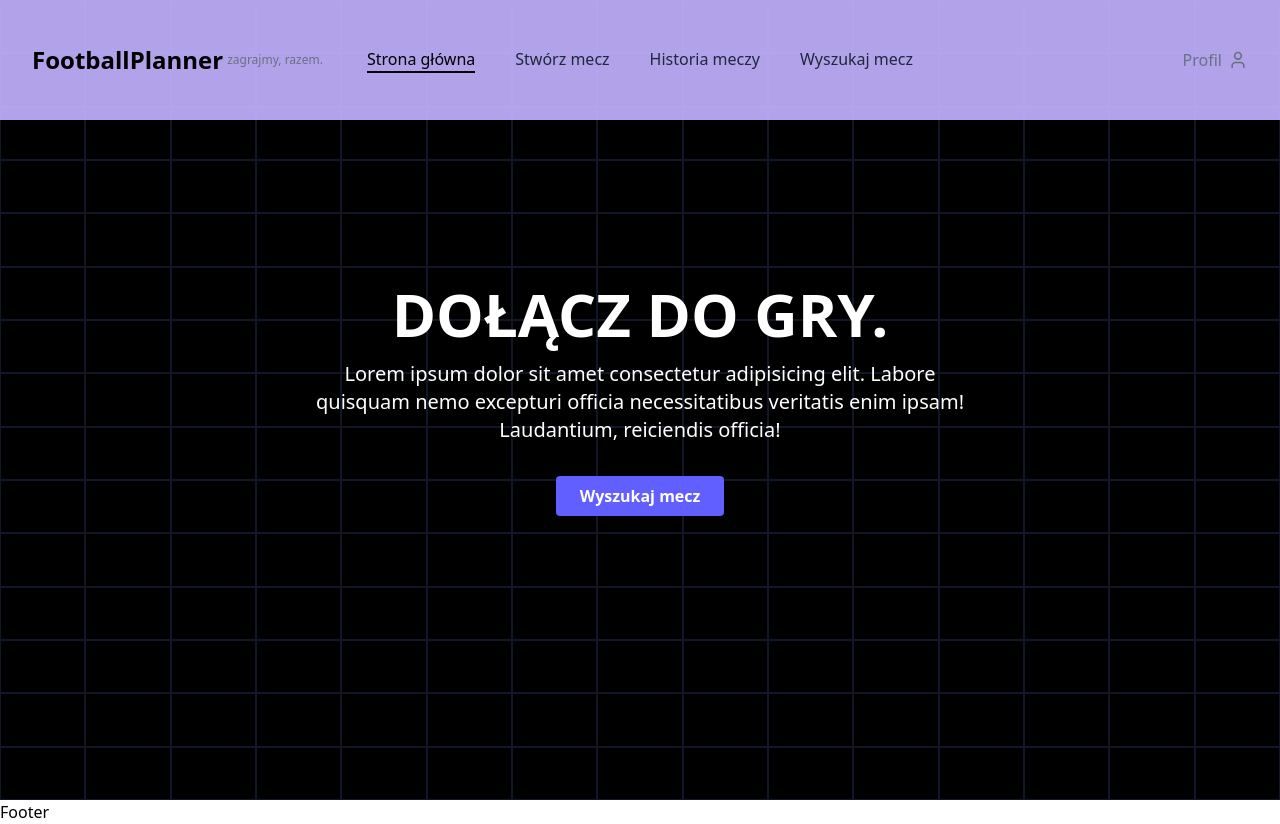
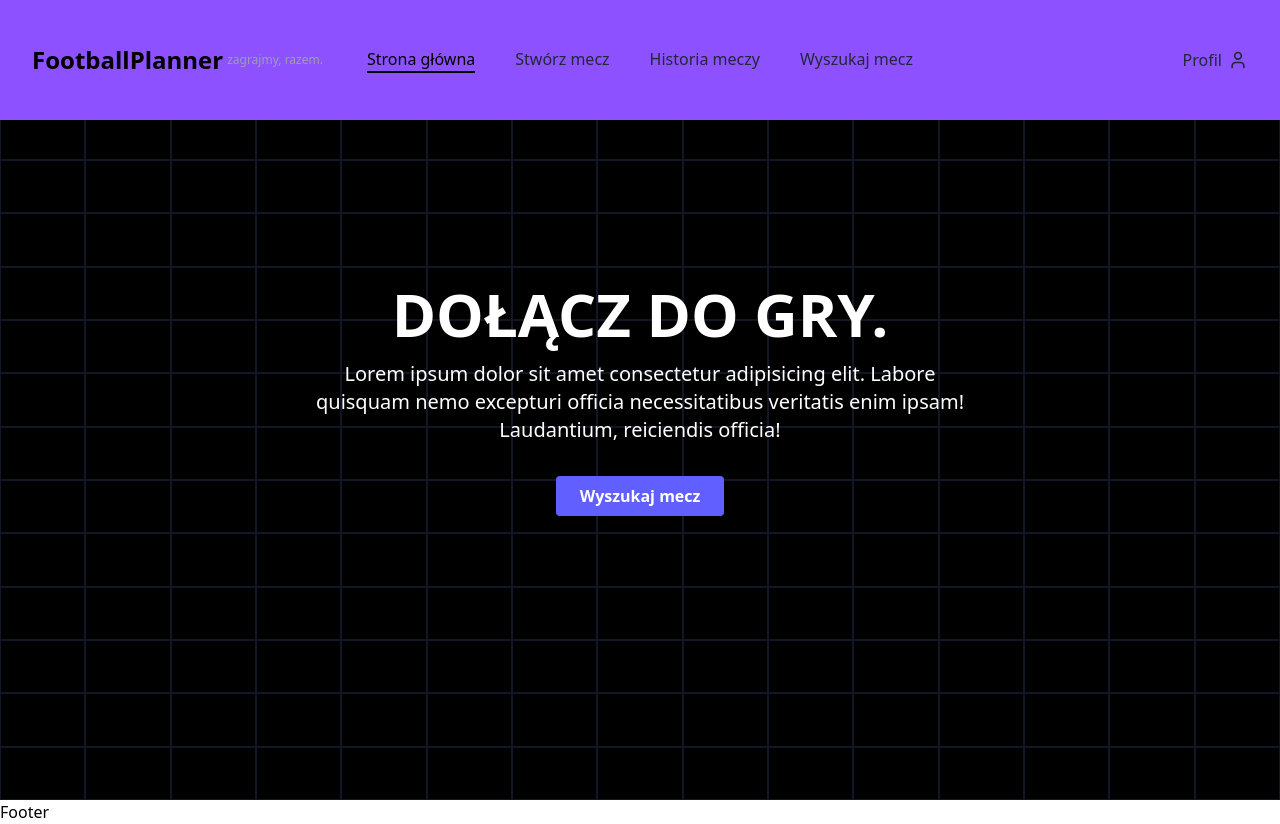
Before and after one commit to reavz7/FootballPlanner, a React (Vite) app in the folder client/: page / in a window 1280 px wide. Built offline with nearby package versions, Linux system fonts and the light colour scheme.

Commit message:
Refactor AnimatedHeroSection: update grid initialization and mouse handling logic; improve visual effects and responsiveness

```diff
--- a/client/src/components/Hero.jsx
+++ b/client/src/components/Hero.jsx
@@ -2,20 +2,19 @@ import { useState, useEffect, useRef } from "react";
 
 export default function AnimatedHeroSection() {
   const [mousePosition, setMousePosition] = useState({ x: 0, y: 0 });
-  const gridRef = useRef(null);
+  const containerRef = useRef(null);
   const [grid, setGrid] = useState([]);
-  const gridSize = 15; // Number of squares in each dimension
-  const activationRadius = 3; // How many squares away to light up
+  const gridSize = 15;
+  const activationRadius = 5;
 
-  // Initialize grid on component mount
   useEffect(() => {
     const newGrid = [];
-    for (let i = 0; i < gridSize; i++) {
-      for (let j = 0; j < gridSize; j++) {
+    for (let y = 0; y < gridSize; y++) {
+      for (let x = 0; x < gridSize; x++) {
         newGrid.push({
-          id: `${i}-${j}`,
-          x: i,
-          y: j,
+          id: `${x}-${y}`,
+          x: x,
+          y: y,
           active: false,
           opacity: 0,
         });
@@ -24,42 +23,41 @@ export default function AnimatedHeroSection() {
     setGrid(newGrid);
   }, []);
 
-  // Handle mouse movement
   useEffect(() => {
     const handleMouseMove = (e) => {
-      if (!gridRef.current) return;
+      if (!containerRef.current) return;
 
-      const rect = gridRef.current.getBoundingClientRect();
+      const rect = containerRef.current.getBoundingClientRect();
+
       const x = e.clientX - rect.left;
       const y = e.clientY - rect.top;
 
-      // Convert to grid coordinates
-      const gridX = Math.floor((x / rect.width) * gridSize);
-      const gridY = Math.floor((y / rect.height) * gridSize);
+      const gridX = (x / rect.width) * gridSize;
+      const gridY = (y / rect.height) * gridSize;
 
       setMousePosition({ x: gridX, y: gridY });
 
-      // Update grid cells based on mouse position
       setGrid((prevGrid) =>
         prevGrid.map((cell) => {
           const distance = Math.sqrt(
             Math.pow(cell.x - gridX, 2) + Math.pow(cell.y - gridY, 2)
           );
 
-          // Light up cells close to the mouse
+          // Zaświecenie komórek blisko myszy - tylko komórki bardzo blisko kursora
           if (distance < activationRadius) {
             return {
               ...cell,
               active: true,
-              opacity: 1 - distance / activationRadius,
+              // Intensywniejszy efekt - większy kontrast dla bliższych komórek
+              opacity: Math.pow(1 - distance / activationRadius, 2),
             };
           }
 
-          // Fade out other cells
+          // Szybsze wygaszanie pozostałych komórek
           return {
             ...cell,
             active: false,
-            opacity: cell.opacity > 0 ? cell.opacity - 0.1 : 0,
+            opacity: Math.max(0, cell.opacity - 0.2),
           };
         })
       );
@@ -72,12 +70,15 @@ export default function AnimatedHeroSection() {
   }, []);
 
   return (
-    <div className="relative w-full h-screen bg-black overflow-hidden">
-      {/* Grid overlay */}
+    <div
+      ref={containerRef}
+      className="relative w-full h-screen bg-black overflow-hidden"
+    >
+      {/* Siatka */}
       <div
-        ref={gridRef}
-        className="absolute inset-0 grid grid-cols-15 grid-rows-15"
+        className="absolute inset-0"
         style={{
+          display: "grid",
           gridTemplateColumns: `repeat(${gridSize}, 1fr)`,
           gridTemplateRows: `repeat(${gridSize}, 1fr)`,
         }}
@@ -87,16 +88,14 @@ export default function AnimatedHeroSection() {
             key={cell.id}
             className="border border-gray-900"
             style={{
-              backgroundColor: cell.active
-                ? "rgba(99, 102, 241, " + cell.opacity + ")"
-                : "transparent",
-              transition: "background-color 0.3s ease-out",
+              backgroundColor: `rgba(99, 102, 241, ${cell.opacity})`,
+              transition: "background-color 0.15s linear",
             }}
           />
         ))}
       </div>
 
-      {/* Hero Content */}
+      {/* Zawartość hero */}
       <div className="relative z-10 flex flex-col items-center justify-center h-full text-white p-4">
         <h1 className="text-6xl font-bold mb-4 text-center">DOŁĄCZ DO GRY.</h1>
         <p className="text-xl text-center max-w-2xl mb-8">
@@ -104,7 +103,7 @@ export default function AnimatedHeroSection() {
           quisquam nemo excepturi officia necessitatibus veritatis enim ipsam!
           Laudantium, reiciendis officia!
         </p>
-        <button className="bg-indigo-500 hover:bg-indigo-600 text-white font-bold py-2 px-6 rounded transition-colors">
+        <button className="bg-indigo-500 hover:bg-indigo-600 text-white font-bold py-2 px-6 rounded transition-colors cursor-pointer">
           Wyszukaj mecz
         </button>
       </div>
--- a/client/src/components/Navbar.jsx
+++ b/client/src/components/Navbar.jsx
@@ -28,8 +28,8 @@ export default function Navbar() {
 
   return (
     <header
-      className={`w-full fixed top-0 z-50 transition-all duration-300  hover:bg-violet-400 ${
-        scrolled ? "bg-white shadow-md" : "bg-violet-300/90"
+      className={`w-full fixed top-0 z-50 transition-all duration-300 ${
+        scrolled ? "bg-white shadow-md" : "bg-violet-500"
       }`}
     >
       <div className="max-w-7xl mx-auto px-4 sm:px-6 lg:px-8">
@@ -40,7 +40,7 @@ export default function Navbar() {
               <span className="text-2xl font-bold text-black">
                 FootballPlanner
               </span>
-              <span className="text-xs text-gray-500 ml-1 hidden sm:block">
+              <span className="text-xs text-gray-400 ml-1 hidden sm:block">
                 zagrajmy, razem.
               </span>
             </Link>
@@ -109,8 +109,8 @@ export default function Navbar() {
               className="ml-4 whitespace-nowrap text-gray-500 hover:text-gray-900"
             >
               <div className="flex justify-center items-center gap-1.5">
-                <p>Profil</p>
-                <User size={20} />
+                <p className="text-gray-800">Profil</p>
+                <User size={20} className="text-gray-800" />
               </div>
             </Link>
           </div>
```
